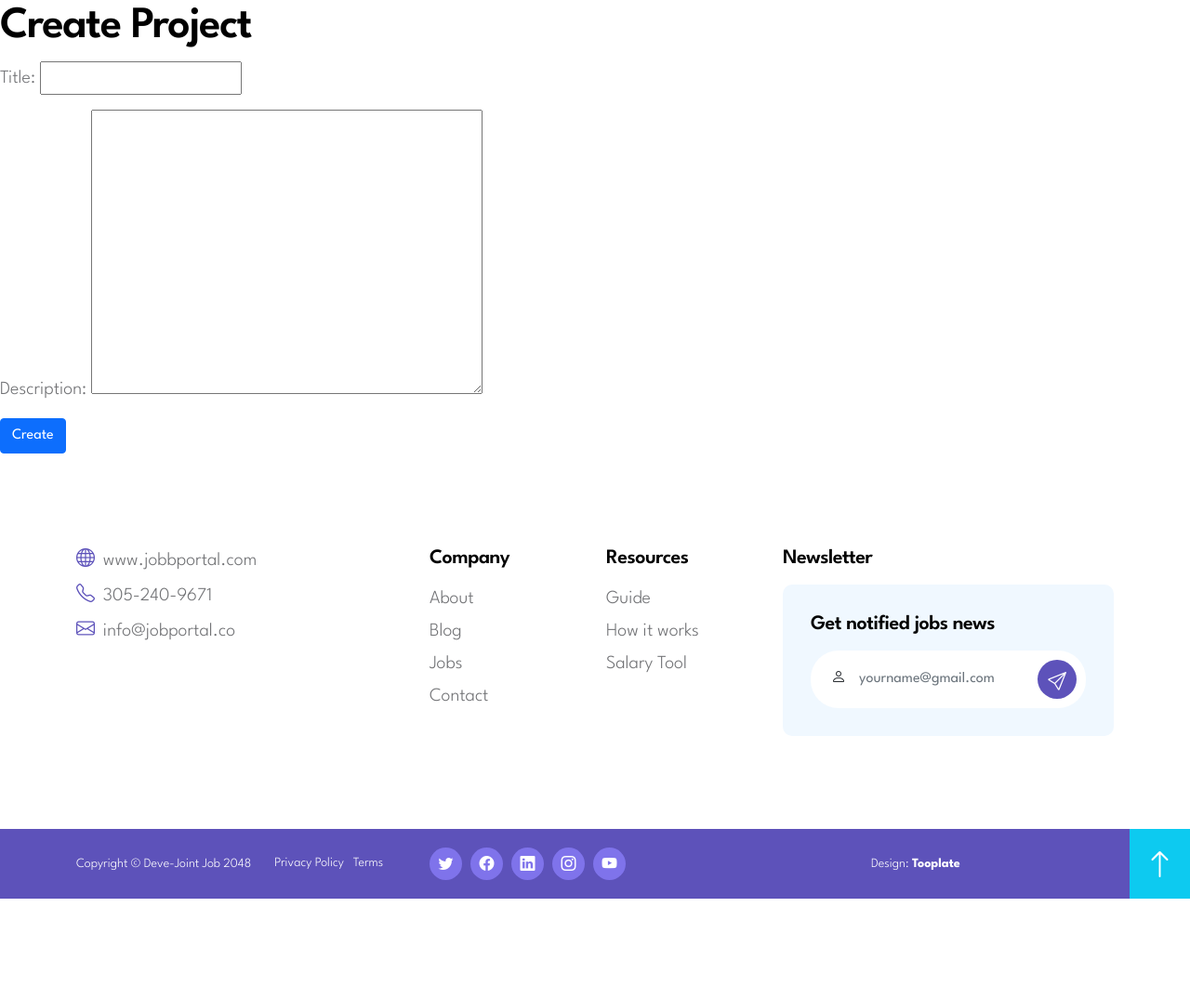
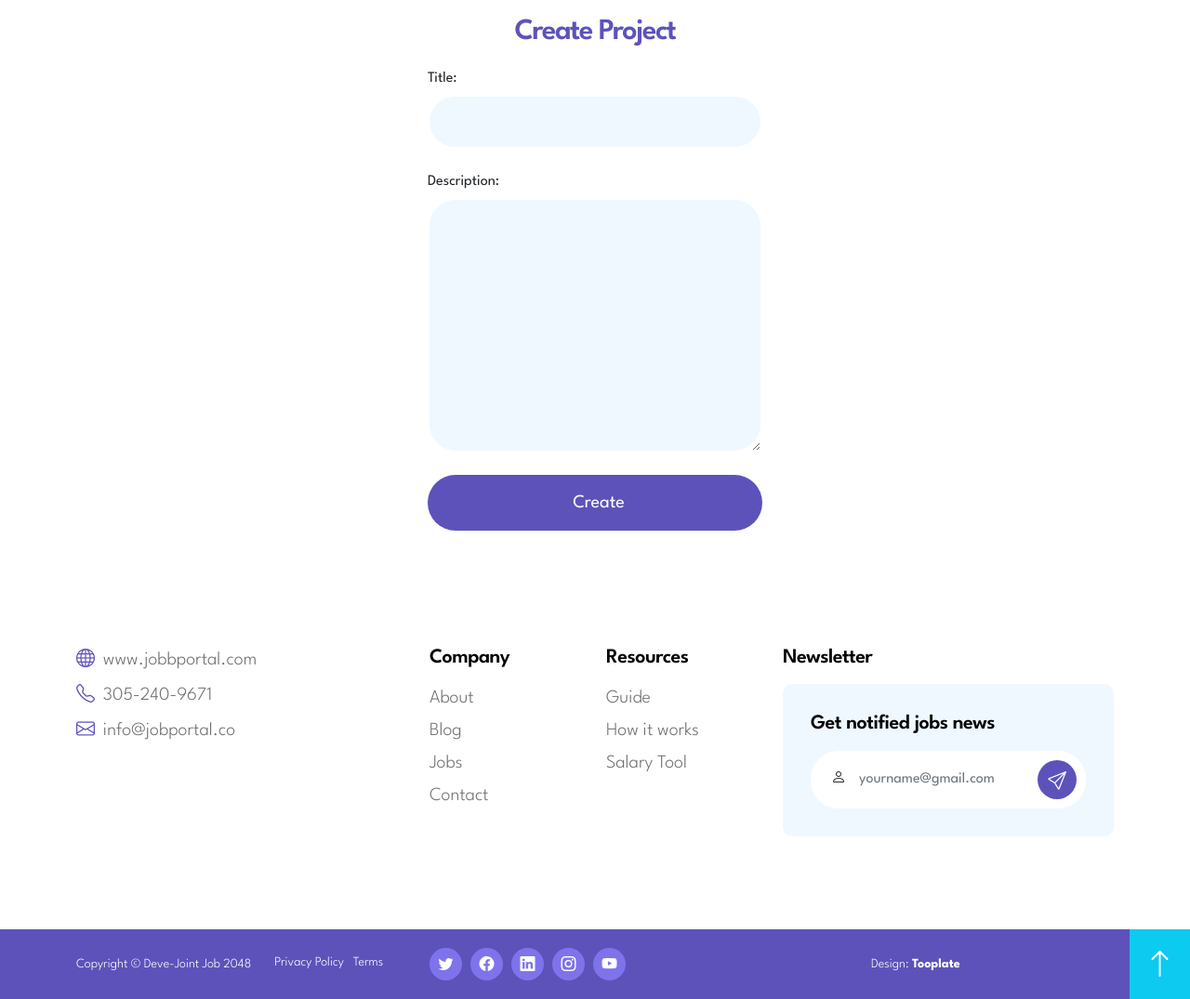
Before and after one commit to Parus-Sail/Deve-Joint, a Django app: page /projects/create/ in a window 1280 px wide. Shown: the part 105-1180 px from the top of the page at 93% size. Before the commit the page ends 1072 px from the top, so only its background shows below. Run offline with Django 4.2, Linux system fonts and the light colour scheme; a user stored in the database is signed in; parts of the project's set-up code (start-up, migrations or seed data) failed here and were passed over; some libraries are stand-ins or nearby versions.

Commit message:
project_app: tempate create_project

```diff
--- /dev/null
+++ b/app/project_app/forms.py
@@ -0,0 +1,22 @@
+from auth_app.utils import DivErrorList  # todo может вынести в отдельный блок?
+from django import forms
+
+from . import models
+
+
+class ProjectCreationForm(forms.ModelForm):
+
+    def __init__(self, *args, **kwargs):
+        super().__init__(*args, **kwargs)
+        fields = ("title", "description")
+        for field in fields:
+            # кастомный css для полей
+            self.fields[field].widget.attrs.update({"class": "form-control"})
+            # убираем стандартную помощь от Django
+            self.fields[field].help_text = None
+        # кастомный css для ошибок
+        self.error_class = DivErrorList
+
+    class Meta:
+        model = models.Project
+        fields = ("title", "description")
--- a/app/project_app/templates/project_app/create_project.html
+++ b/app/project_app/templates/project_app/create_project.html
@@ -1,9 +1,22 @@
 {% extends 'base.html' %}
+{% block title %}
+    Create project
+{% endblock title %}
 {% block content %}
-    <h2>Create Project</h2>
-    <form method="post">
-        {% csrf_token %}
-        {{ form.as_p }}
-        <button type="submit" class="btn btn-primary">Create</button>
-    </form>
+    <div class="container">
+        <div class="col-lg-8 col-12 mx-auto">
+            <form class="custom-form contact-form" method="post">
+                {% csrf_token %}
+                <h2 class="text-center mb-4 logo-text">Create Project</h2>
+                <div class="row justify-content-center">
+                    <div class="col-lg-6 col-md-6 col-12">
+                        {% csrf_token %}
+                        {{ form }}
+                        <button type="submit" class="form-control">Create</button>
+                        <br>
+                    </div>
+                </div>
+            </form>
+        </div>
+    </div>
 {% endblock %}
--- a/app/project_app/views.py
+++ b/app/project_app/views.py
@@ -5,6 +5,7 @@ from django.urls import reverse_lazy
 from django.views import generic
 
 from . import models, service
+from .forms import ProjectCreationForm
 
 User = get_user_model()
 
@@ -24,7 +25,9 @@ class ProjectDetailView(generic.DetailView):
 class ProjectCreateView(LoginRequiredMixin, generic.CreateView):
     model = models.Project
     template_name = 'project_app/create_project.html'
-    fields = 'title', 'description'
+    form_class = ProjectCreationForm
+
+    # fields = 'title', 'description'
 
     def form_valid(self, form):
         project = service.create_project(
```
